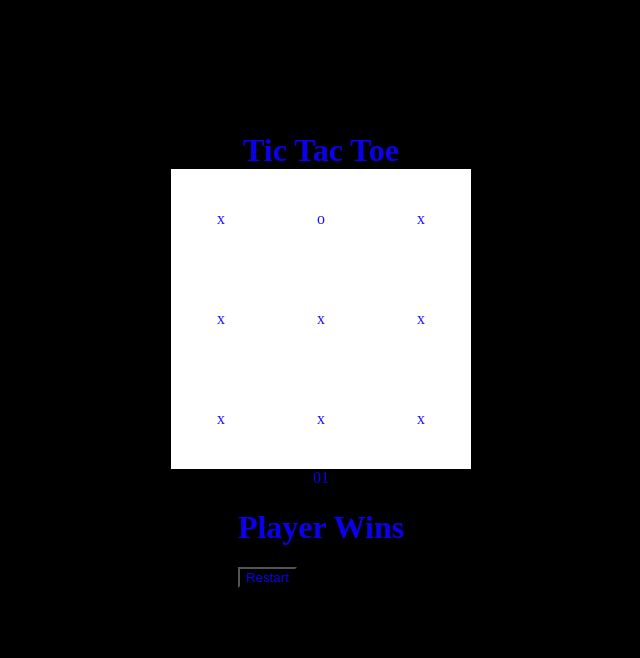
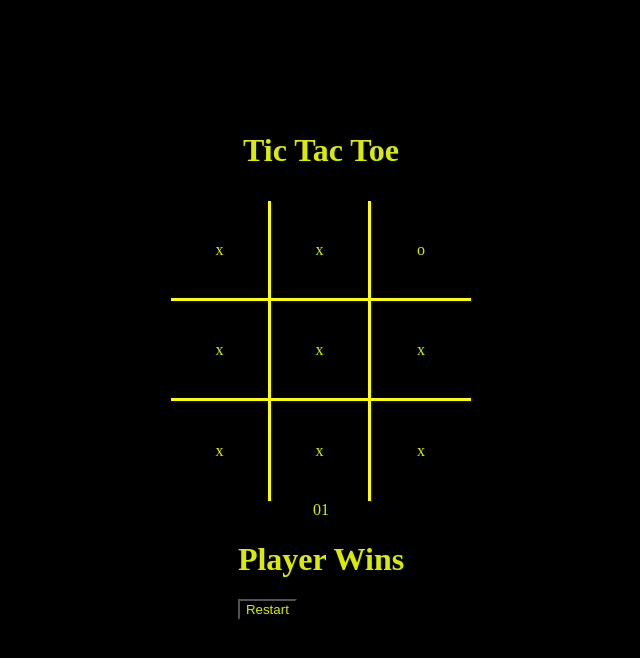
Before and after one commit to pac-dan/x-o, a plain HTML site: page index.html in a window 1280 px wide. Shown: the whole page, without its empty margins (319-959 px from the left). Drawn offline with Linux system fonts and the light colour scheme.

Commit message:
position items in center, display cells as grid, add style to grid

```diff
--- a/assets/css/style.css
+++ b/assets/css/style.css
@@ -1,6 +1,6 @@
 *, *::after, *::before {
         box-sizing: border-box;
-    color: rgba(13, 0, 255, 0.924);
+        color: rgba(234, 255, 0, 0.924);
         background-color: #000;
     }
 
@@ -15,7 +15,7 @@
 
     #header {
         position: relative;
-        margin: 0;
+        margin: 2rem 0rem;
     }
 
     .board {
@@ -28,7 +28,7 @@
     }
 
     .cell {
-    background-color: #fff;
+        background-color: #000000;
         width: 100px;
         height: 100px;
         display: flex;
@@ -36,3 +36,28 @@
         justify-content: center;
         align-items: center;
     }
+
+    #border-bottom {
+        border-bottom: 3px solid yellow;
+    }
+
+    #border-bottom-border-right {
+        border-bottom: 3px solid yellow;
+        border-right: 3px solid yellow;
+    }
+
+    #border-right {
+        border-right: 3px solid yellow;
+    }
+
+    #winning-message {
+
+        position: fixed;
+        top: 0;
+        bottom: 0;
+        left: 0;
+        right: 0;
+        display: flex;
+        justify-content: center;
+        align-items: center;
+    }
--- a/assets/js/script.js
+++ b/assets/js/script.js
@@ -0,0 +1 @@
+console.log("hello");
--- a/index.html
+++ b/index.html
@@ -8,21 +8,21 @@
 </head>
 <body>
     <h1 id="header">Tic Tac Toe</h1>
-    <div id="game-area" class="board">
-        <div data-index="1" class="cell">x</div>
-        <div data-index="2" class="cell">o</div>
-        <div data-index="3" class="cell">x</div>
-        <div data-index="4" class="cell">x</div>
-        <div data-index="5" class="cell">x</div>
-        <div data-index="6" class="cell">x</div>
-        <div data-index="7" class="cell">x</div>
+    <div id="board" class="board">
+        <div data-index="0" id="border-bottom-border-right" class="cell">x</div>
+        <div data-index="1" id="border-bottom-border-right" class="cell">x</div>
+        <div data-index="2" id="border-bottom" class="cell">o</div>
+        <div data-index="3" id="border-bottom-border-right" class="cell">x</div>
+        <div data-index="4" id="border-bottom-border-right" class="cell">x</div>
+        <div data-index="5" id="border-bottom" class="cell">x</div>
+        <div data-index="6" id="border-right" class="cell">x</div>
+        <div data-index="7" id="border-right" class="cell">x</div>
         <div data-index="8" class="cell">x</div>
-        <div data-index="9" class="cell">x</div>
     </div>
-    <div class="score-area"><span class="player-score">0</span><span class="computer-score">1</span></div>
-    <div class="winning-message">
+    <div class="score-area" id="scoreArea"><span class="player-score" id="playerScore">0</span><span class="computer-score" id="computerScore">1</span></div>
+    <div class="winning-message show" id="winningMessage">
         <h1>Player Wins</h1>
-        <button>Restart</button>
+        <button class="restart-btn" id="restartButton">Restart</button>
     </div>
     <script src="assets/js/script.js"></script>
 </body>
```
Lines whose indentation alone changed are shown as unchanged.
